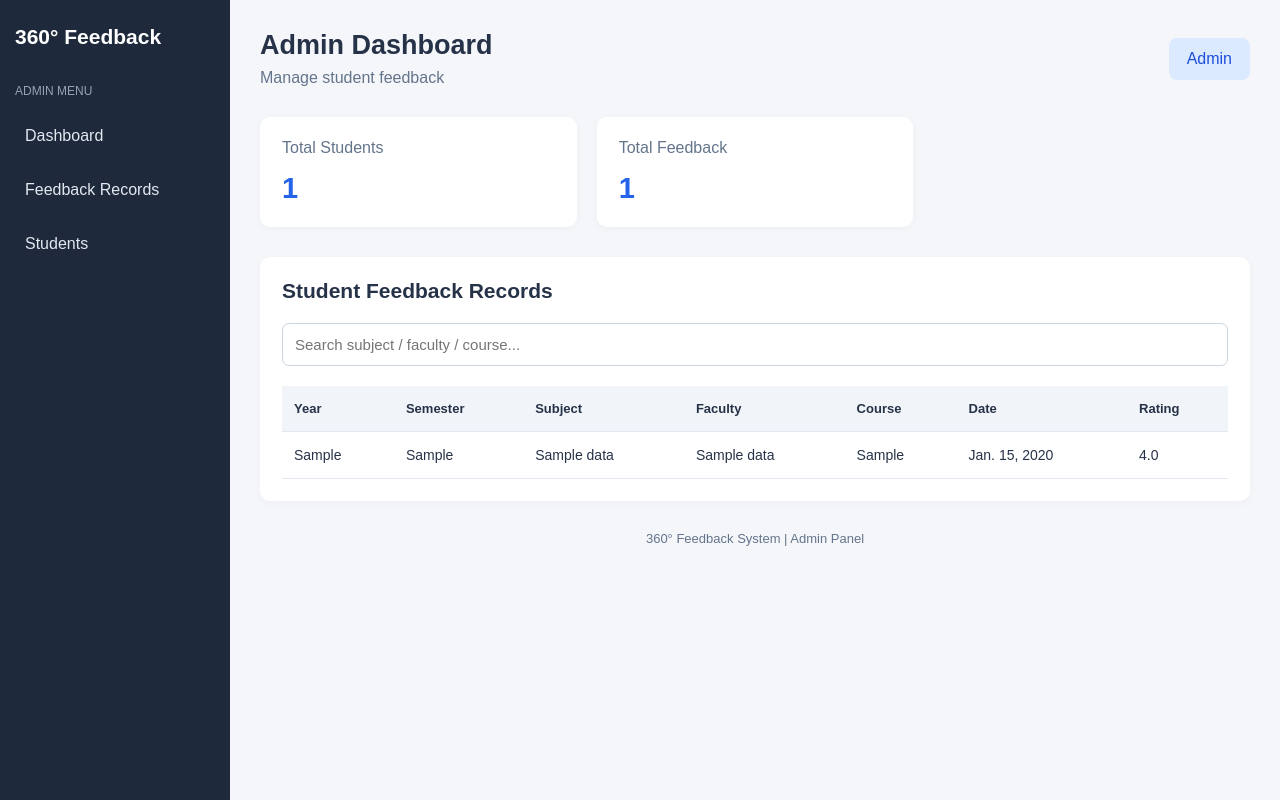
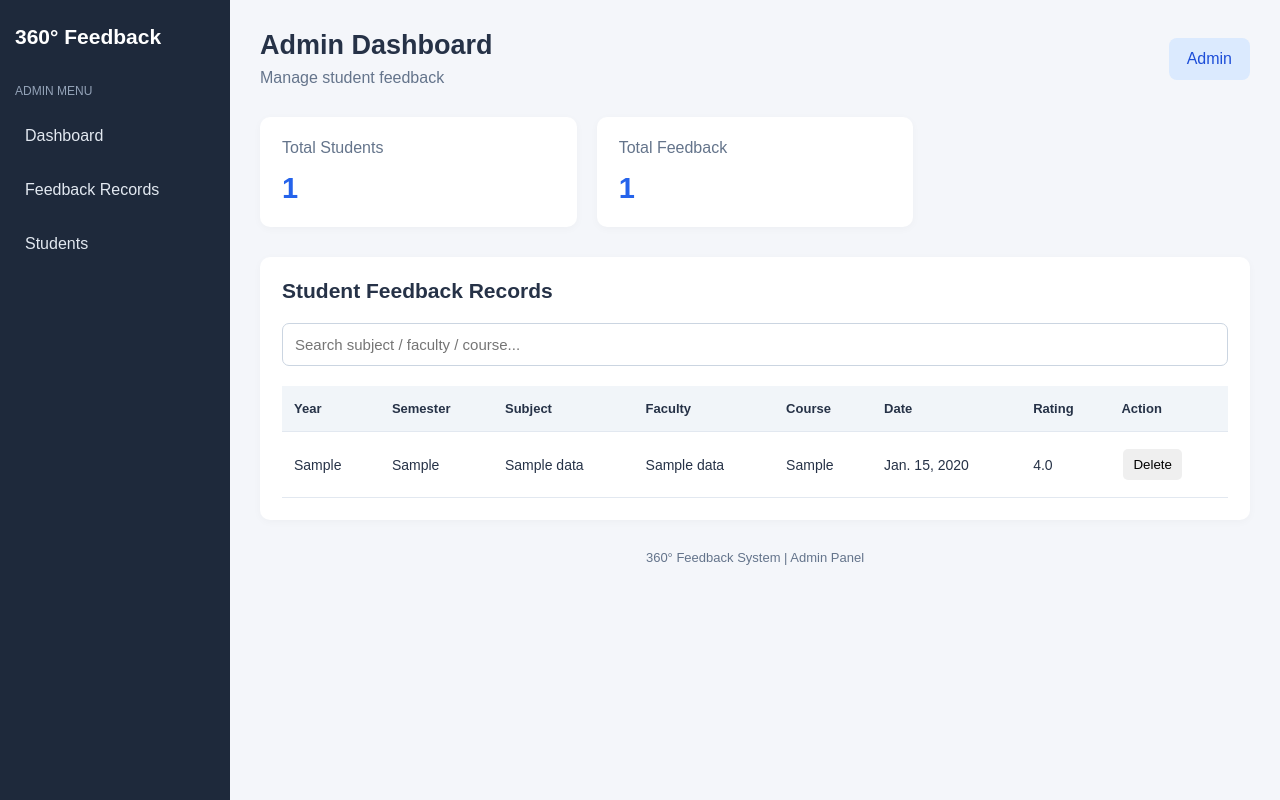
Before and after one commit to km6307/webpage, a Django app: page /admin in a window 1280 px wide. Run offline with Django 5.2, Linux system fonts and the light colour scheme; tables that the repository leaves empty hold one stand-in row (values such as "Sample post").

Commit message:
try to delete data in admin

```diff
--- a/FeedbackSystem/feedbackapp/urls.py
+++ b/FeedbackSystem/feedbackapp/urls.py
@@ -8,4 +8,5 @@ urlpatterns = [
     path('home', views.home, name='home'),
     path('admin', views.admin, name='admin'),
     path('submit', views.submit, name='submit'),
+    path('delete/<int:feedback_id>/', views.delete, name='delete'),
 ]
--- a/FeedbackSystem/feedbackapp/views.py
+++ b/FeedbackSystem/feedbackapp/views.py
@@ -3,6 +3,8 @@ from django.contrib.auth import authenticate, login as auth_login
 from django.contrib.auth import logout as auth_logout
 from django.shortcuts import redirect, render
 import traceback
+from django.shortcuts import get_object_or_404, redirect
+from django.views.decorators.http import require_POST
 from .models import Feedback
 
 
@@ -72,3 +74,7 @@ def submit(request):
         messages.error(request, f'Error: {e}')
 
     return redirect('login')
+def delete(request, feedback_id):
+       feedback = get_object_or_404(Feedback, id=feedback_id)
+       feedback.delete()
+       return redirect("admin_panel")
--- a/FeedbackSystem/templates/admin.html
+++ b/FeedbackSystem/templates/admin.html
@@ -54,7 +54,7 @@
                     <th>Course</th>
                     <th>Date</th>
                     <th>Rating</th>
-
+                    <th>Action</th>
                 </tr>
             </thead>
             <tbody id="feedbackTable">
@@ -67,7 +67,12 @@
                     <td>{{ item.course }}</td>
                     <td>{{ item.feedbackDate }}</td>
                     <td>{{ item.rating }}</td>
-
+                    <td>
+                        <form method="post" action="{% url 'delete' item.id %}" onsubmit="return confirm('Delete this feedback record?');">
+                            {% csrf_token %}
+                            <button type="submit">Delete</button>
+                        </form>
+                    </td>
                 </tr>
                 {% empty %}
                 <tr class="empty-row">
```
Also changed, not shown: FeedbackSystem/templates/360°Feedback.html (+8 -8 lines).
